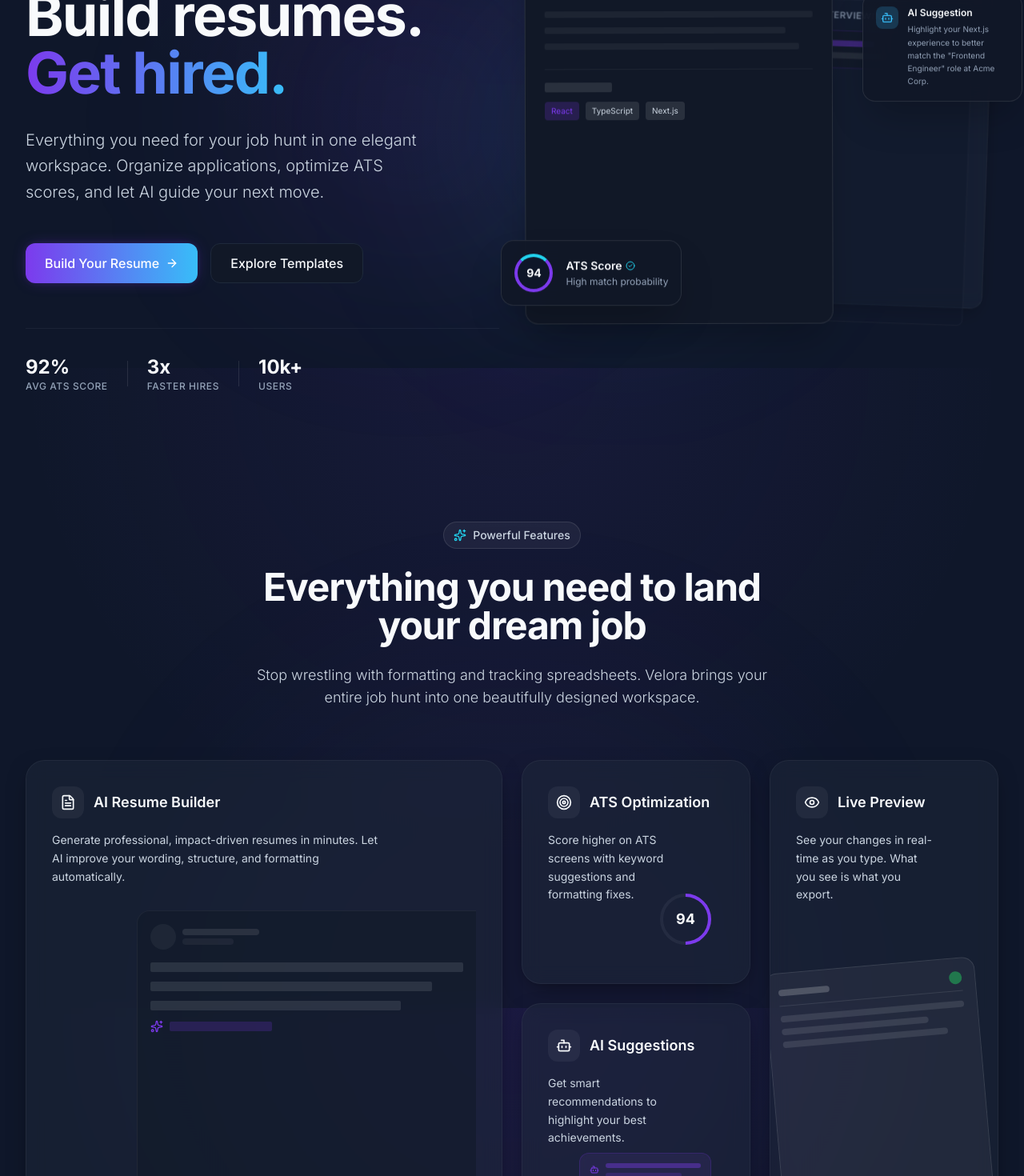
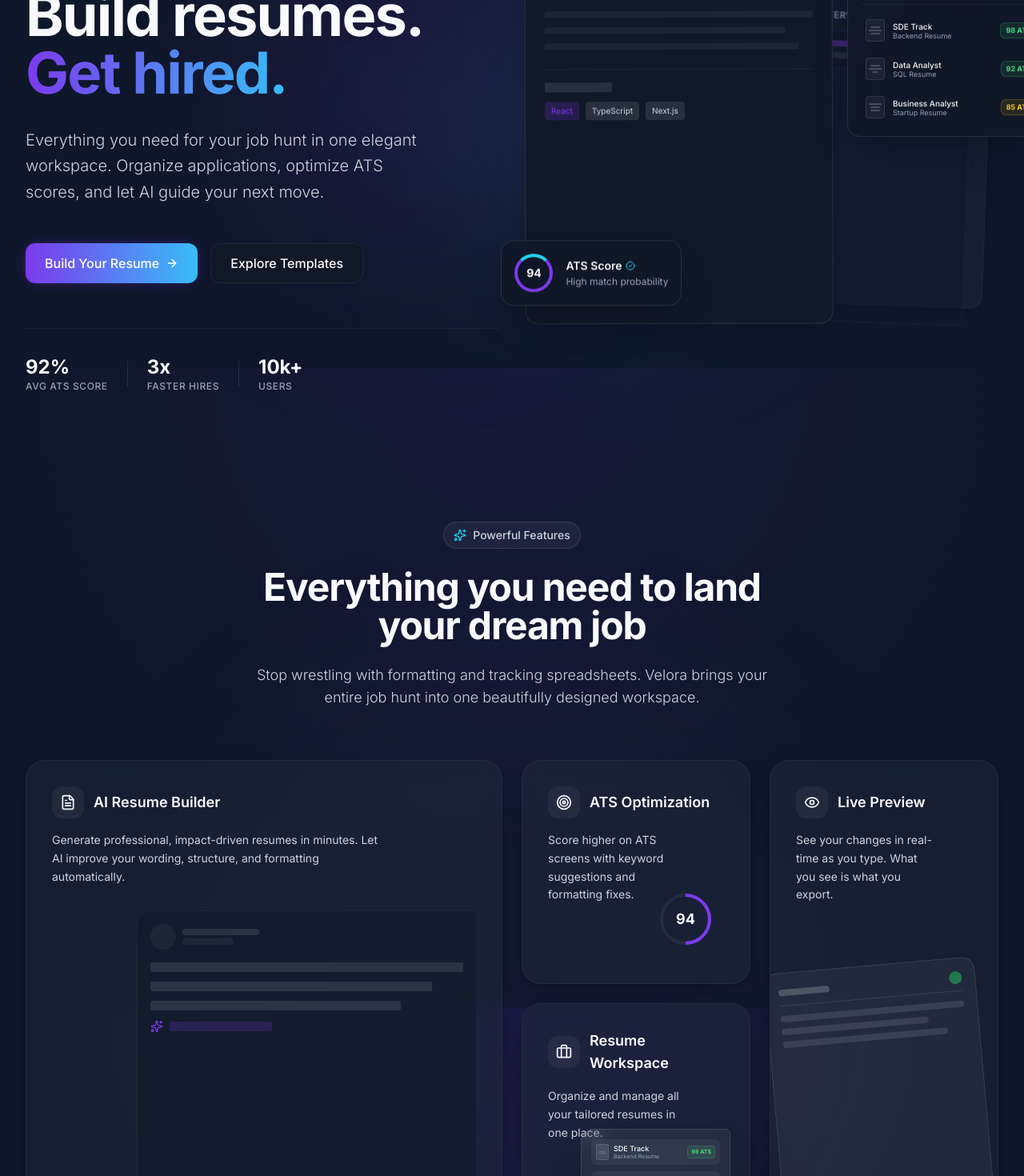
Before and after one commit to Slash-495/Velora, a Next.js app: page / in a window 1280 px wide. Shown: the part 340-1810 px from the top of the page at 80% size. Built offline with nearby package versions, Linux system fonts and the light colour scheme.

Commit message:
add Resume Workspace card

```diff
--- a/app/page.tsx
+++ b/app/page.tsx
@@ -155,21 +155,75 @@ export default function Home() {
               </div>
             </motion.div>
 
-            {/* Top Widget 2: AI Suggestion */}
+            {/* Top Widget 2: Resume Workspace */}
             <motion.div
               animate={{ y: [0, -6, 0] }}
               transition={{ repeat: Infinity, duration: 4.5, ease: "easeInOut", delay: 2 }}
-              className="absolute top-[20%] right-[-5%] card-premium p-4 max-w-[200px] bg-surface/90 backdrop-blur-xl border border-white/10 shadow-2xl rounded-2xl"
+              className="absolute top-[12%] right-[-5%] sm:right-[-12%] card-premium p-4 w-[260px] bg-surface/90 backdrop-blur-xl border border-white/10 shadow-2xl rounded-2xl"
             >
-              <div className="flex items-start gap-3">
-                <div className="p-1.5 rounded-lg bg-secondary/20 text-secondary shrink-0">
-                  <Bot className="w-4 h-4" />
+              <div className="flex items-center gap-3 mb-3 pb-3 border-b border-white/5">
+                <div className="p-2 rounded-lg bg-primary/20 text-primary-glow shrink-0">
+                  <Briefcase className="w-4 h-4" />
                 </div>
                 <div>
-                  <h4 className="text-xs font-semibold text-text-primary mb-1">AI Suggestion</h4>
-                  <p className="text-[10px] text-text-muted leading-relaxed">
-                    Highlight your Next.js experience to better match the "Frontend Engineer" role at Acme Corp.
-                  </p>
+                  <h4 className="text-xs font-semibold text-text-primary mb-0.5">Resume Workspace</h4>
+                  <p className="text-[9px] text-text-muted leading-tight">Organize and manage tailored resumes</p>
+                </div>
+              </div>
+
+              <div className="space-y-2">
+                {/* SDE Track */}
+                <div className="group flex items-center justify-between p-1.5 rounded-lg hover:bg-white/5 transition-colors cursor-default">
+                  <div className="flex items-center gap-2.5">
+                    <div className="w-6 h-7 bg-white/5 rounded border border-white/10 flex flex-col items-center justify-center gap-0.5 shadow-sm group-hover:border-primary/30 transition-colors">
+                       <div className="w-3 h-0.5 bg-white/20 rounded-full" />
+                       <div className="w-4 h-0.5 bg-white/20 rounded-full" />
+                       <div className="w-3 h-0.5 bg-white/20 rounded-full" />
+                    </div>
+                    <div className="flex flex-col gap-0.5">
+                      <span className="text-[10px] font-medium text-text-primary leading-none">SDE Track</span>
+                      <span className="text-[9px] text-text-muted leading-none">Backend Resume</span>
+                    </div>
+                  </div>
+                  <div className="flex items-center">
+                    <span className="text-[9px] font-bold text-green-400 bg-green-400/10 px-1.5 py-0.5 rounded-md border border-green-400/20">98 ATS</span>
+                  </div>
+                </div>
+
+                {/* Data Analyst Track */}
+                <div className="group flex items-center justify-between p-1.5 rounded-lg hover:bg-white/5 transition-colors cursor-default">
+                  <div className="flex items-center gap-2.5">
+                    <div className="w-6 h-7 bg-white/5 rounded border border-white/10 flex flex-col items-center justify-center gap-0.5 shadow-sm group-hover:border-primary/30 transition-colors">
+                       <div className="w-3 h-0.5 bg-white/20 rounded-full" />
+                       <div className="w-4 h-0.5 bg-white/20 rounded-full" />
+                       <div className="w-2 h-0.5 bg-white/20 rounded-full" />
+                    </div>
+                    <div className="flex flex-col gap-0.5">
+                      <span className="text-[10px] font-medium text-text-primary leading-none">Data Analyst</span>
+                      <span className="text-[9px] text-text-muted leading-none">SQL Resume</span>
+                    </div>
+                  </div>
+                  <div className="flex items-center">
+                    <span className="text-[9px] font-bold text-green-400 bg-green-400/10 px-1.5 py-0.5 rounded-md border border-green-400/20">92 ATS</span>
+                  </div>
+                </div>
+
+                {/* Business Analyst Track */}
+                <div className="group flex items-center justify-between p-1.5 rounded-lg hover:bg-white/5 transition-colors cursor-default">
+                  <div className="flex items-center gap-2.5">
+                    <div className="w-6 h-7 bg-white/5 rounded border border-white/10 flex flex-col items-center justify-center gap-0.5 shadow-sm group-hover:border-primary/30 transition-colors">
+                       <div className="w-4 h-0.5 bg-white/20 rounded-full" />
+                       <div className="w-3 h-0.5 bg-white/20 rounded-full" />
+                       <div className="w-3 h-0.5 bg-white/20 rounded-full" />
+                    </div>
+                    <div className="flex flex-col gap-0.5">
+                      <span className="text-[10px] font-medium text-text-primary leading-none">Business Analyst</span>
+                      <span className="text-[9px] text-text-muted leading-none">Startup Resume</span>
+                    </div>
+                  </div>
+                  <div className="flex items-center">
+                    <span className="text-[9px] font-bold text-yellow-400 bg-yellow-400/10 px-1.5 py-0.5 rounded-md border border-yellow-400/20">85 ATS</span>
+                  </div>
                 </div>
               </div>
             </motion.div>
--- a/components/Features.tsx
+++ b/components/Features.tsx
@@ -10,7 +10,7 @@ import {
   Sparkles,
   LayoutTemplate,
   ChevronRight,
-  Bot
+  Briefcase
 } from "lucide-react";
 
 const features = [
@@ -76,18 +76,41 @@ const features = [
     )
   },
   {
-    id: "ai-suggestions",
-    title: "AI Suggestions",
-    description: "Get smart recommendations to highlight your best achievements.",
-    icon: Bot,
+    id: "resume-workspace",
+    title: "Resume Workspace",
+    description: "Organize and manage all your tailored resumes in one place.",
+    icon: Briefcase,
     className: "md:col-span-1 md:row-span-1",
     content: (
-      <div className="absolute right-4 bottom-4 w-3/4 bg-primary/10 border border-primary/20 p-3 rounded-xl rounded-br-none backdrop-blur-sm transform transition-transform group-hover:-translate-y-1">
-        <div className="flex items-start gap-2">
-          <Bot className="w-3 h-3 text-primary mt-0.5" />
-          <div className="space-y-1.5 flex-1">
-            <div className="w-full h-1.5 bg-primary/40 rounded" />
-            <div className="w-[80%] h-1.5 bg-primary/20 rounded" />
+      <div className="absolute -right-2 -bottom-2 w-[85%] bg-white/5 border border-white/10 p-3 rounded-tl-2xl rounded-tr-md rounded-bl-md backdrop-blur-md transform transition-transform group-hover:-translate-y-2 group-hover:-translate-x-2 shadow-2xl">
+        <div className="space-y-2">
+          {/* SDE Track Preview */}
+          <div className="flex items-center justify-between bg-white/5 p-1.5 rounded-md">
+            <div className="flex items-center gap-1.5">
+              <div className="w-4 h-5 bg-white/10 rounded-sm border border-white/10 flex flex-col items-center justify-center gap-[1px]">
+                 <div className="w-2 h-[1px] bg-white/20 rounded-full" />
+                 <div className="w-2.5 h-[1px] bg-white/20 rounded-full" />
+              </div>
+              <div className="flex flex-col">
+                <span className="text-[9px] font-medium text-text-primary leading-none">SDE Track</span>
+                <span className="text-[7px] text-text-muted leading-none mt-0.5">Backend Resume</span>
+              </div>
+            </div>
+            <span className="text-[7px] font-bold text-green-400 bg-green-400/10 px-1 py-0.5 rounded border border-green-400/20">98 ATS</span>
+          </div>
+          {/* Data Analyst Preview */}
+          <div className="flex items-center justify-between bg-white/5 p-1.5 rounded-md">
+            <div className="flex items-center gap-1.5">
+              <div className="w-4 h-5 bg-white/10 rounded-sm border border-white/10 flex flex-col items-center justify-center gap-[1px]">
+                 <div className="w-2 h-[1px] bg-white/20 rounded-full" />
+                 <div className="w-2 h-[1px] bg-white/20 rounded-full" />
+              </div>
+              <div className="flex flex-col">
+                <span className="text-[9px] font-medium text-text-primary leading-none">Data Analyst</span>
+                <span className="text-[7px] text-text-muted leading-none mt-0.5">SQL Resume</span>
+              </div>
+            </div>
+            <span className="text-[7px] font-bold text-green-400 bg-green-400/10 px-1 py-0.5 rounded border border-green-400/20">92 ATS</span>
           </div>
         </div>
       </div>
```
